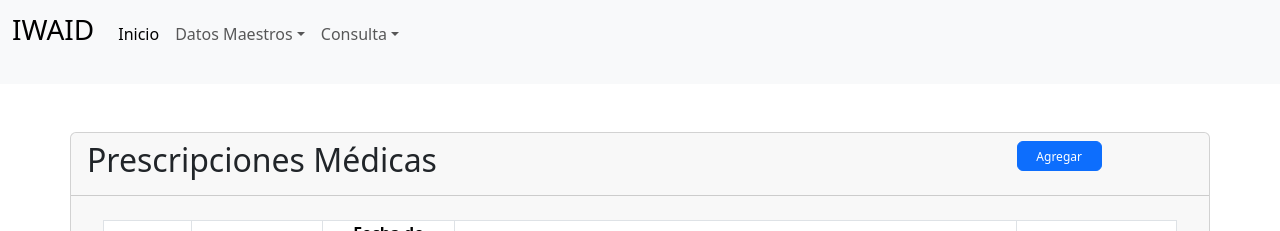
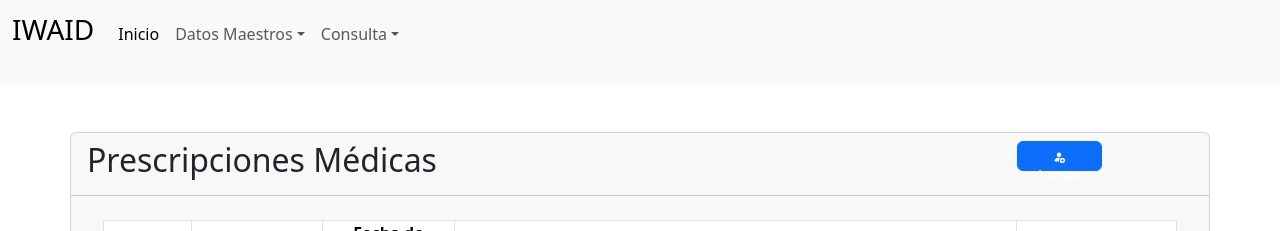
Before and after one commit to Chris-THC/iwaid-ui, a React (Create React App) app: page /prescriptions in a window 1280 px wide. Shown: the top 231 px of the page. Built offline with nearby package versions, Linux system fonts and the light colour scheme.

Commit message:
I changed the styles of the add button and added an icon

```diff
--- a/src/Components/MedicalPrescriptions/TableMedicalPrescriptions.jsx
+++ b/src/Components/MedicalPrescriptions/TableMedicalPrescriptions.jsx
@@ -2,8 +2,8 @@ import React, { useContext } from "react";
 import { ModalMedicalPrescriptions } from "./ModalMedicalPrescriptions";
 import { GetTheAppContext } from "../../Context/AppContext";
 import "../../Css/TablaMedicalPrescriptions.css";
-import { MdDeleteForever } from "react-icons/md";
-import { MdChangeCircle } from "react-icons/md";
+import { MdDeleteForever, MdChangeCircle } from "react-icons/md";
+import { BsPersonFillAdd } from "react-icons/bs";
 import { Button } from "react-bootstrap";
 
 export const TableMedicalPrescriptions = ({ dataTable }) => {
@@ -15,7 +15,6 @@ export const TableMedicalPrescriptions = ({ dataTable }) => {
     setActionButtonModal,
     handleShowFloatAlter,
     setTextAlert,
-
   } = useContext(GetTheAppContext);
 
   const displayedFields = ["nombrePaciente", "medico", "fecha", "medicamentos"];
@@ -38,7 +37,7 @@ export const TableMedicalPrescriptions = ({ dataTable }) => {
                 setActionButtonModal("Agregar");
               }}
             >
-              Agregar
+              <BsPersonFillAdd /> Agregar
             </Button>
           </div>
         </div>
```
